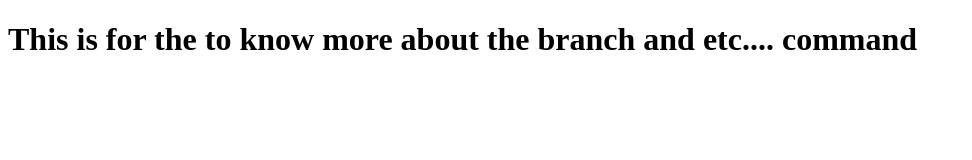
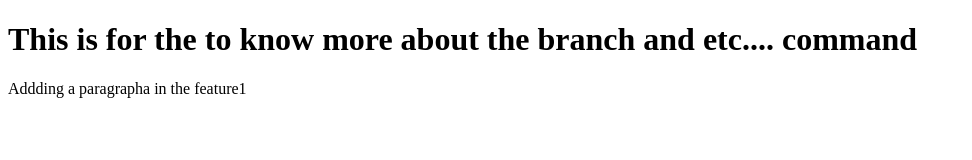
Before and after one commit to hemantakb/Demo2, a plain HTML site: page index.html in a window 1280 px wide. Shown: the whole page, without its empty margins (0-972 px from the left). Drawn offline with Linux system fonts and the light colour scheme.

Commit message:
add new paragraph

```diff
--- a/index.html
+++ b/index.html
@@ -7,5 +7,6 @@
 </head>
 <body>
       <h1>This is for the to know more about the branch and etc.... command</h1>
+      <p>Addding a paragrapha in the feature1</p>
 </body>
 </html>
```
